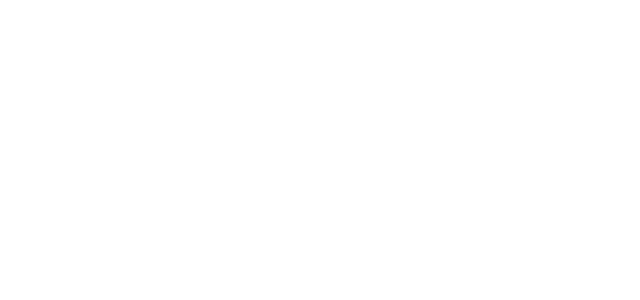
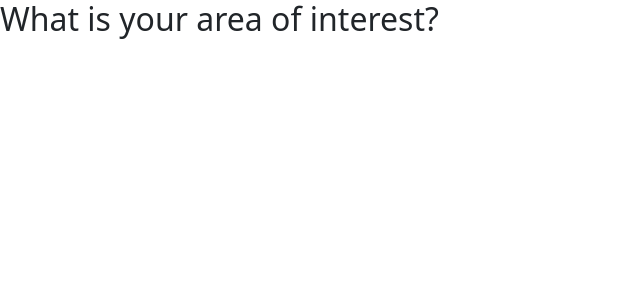
Before and after one commit to ksuares1/aio, a React (Create React App) app in the folder heyauntie/: page /questions in a window 1280 px wide. Before the commit this address had no page. Shown: the top 300 px of the page, without its empty margins (0-640 px from the left). Built offline with nearby package versions, Linux system fonts and the light colour scheme.

Commit message:
Added questions page

```diff
--- a/heyauntie/src/App.css
+++ b/heyauntie/src/App.css
@@ -75,6 +75,11 @@
 .home-heading{
   font-family: Bely;
 }
+
+/* Questions */
+.questions-bkg{
+  background-image:url("../src/assets/img/questions-bkg.png");
+}
 /* @media (prefers-reduced-motion: no-preference) {
   .App-logo {
     animation: App-logo-spin infinite 20s linear;
--- a/heyauntie/src/App.js
+++ b/heyauntie/src/App.js
@@ -4,13 +4,14 @@
 import { BrowserRouter as Router, Routes, Route} from 'react-router-dom';
 import Home from './Pages/Home';
 import Login from './Pages/Login';
-
+import Questions from './Pages/Questions';
 function App() {
   return (
   <Router>
     <Routes>
       <Route path="/" element={<Home/>} />
       <Route path= "/login" element={<Login/>} />
+      <Route path="/questions" element={<Questions/>}/>
     </Routes>
   </Router>
 
--- a/heyauntie/src/Pages/Questions.js
+++ b/heyauntie/src/Pages/Questions.js
@@ -0,0 +1,13 @@
+import Ask from "../components/Questions"
+
+
+
+const Questions =() =>{
+    return(
+        <div>
+            <Ask/>
+        </div>
+    )
+}
+
+export default Questions;
--- a/heyauntie/src/components/Questions.js
+++ b/heyauntie/src/components/Questions.js
@@ -1,10 +1,9 @@
-
-
-
 const Ask =()=>{
     return(
-        <div>
-
+        <div class="question-bkg">
+            <form>
+                <h2>What is your area of interest? </h2>
+                </form>
         </div>
     )
 }
```
Also changed, not shown: 1 other file (tests, documents, lock files or other folders).
